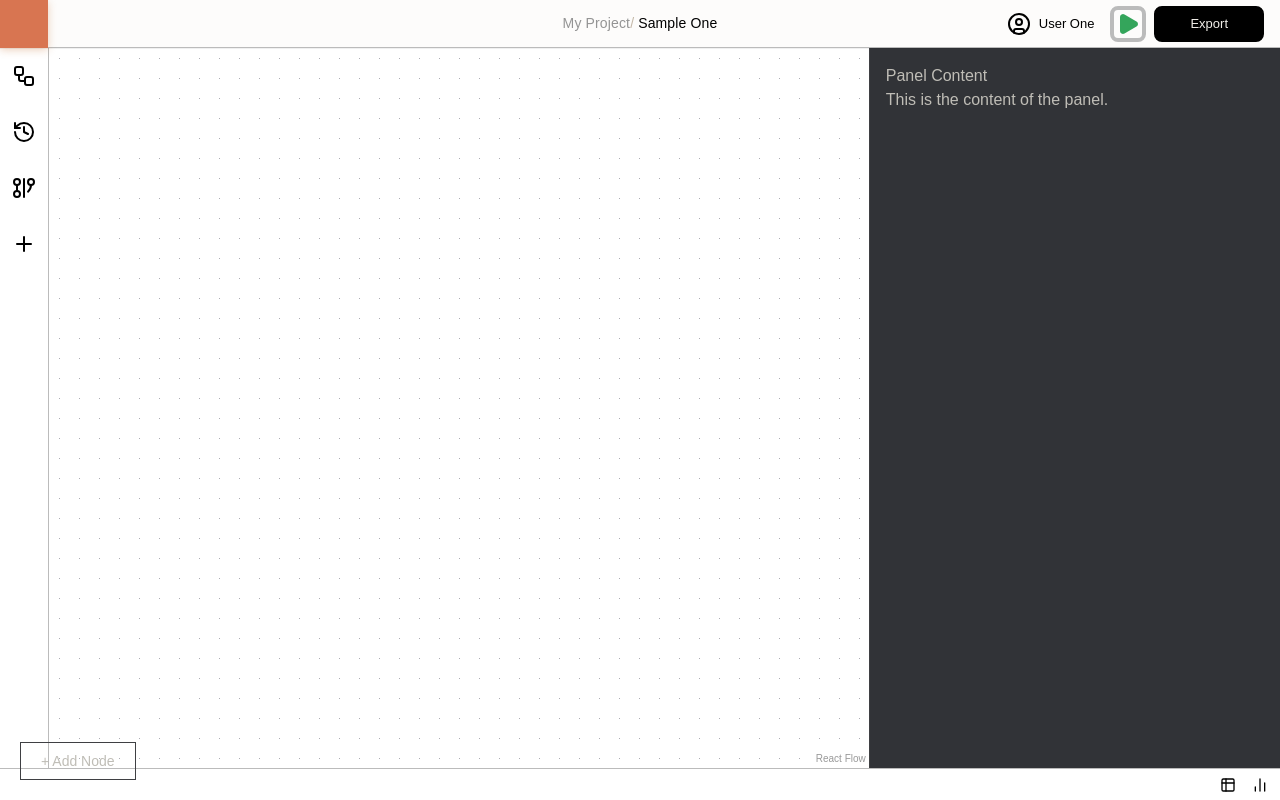
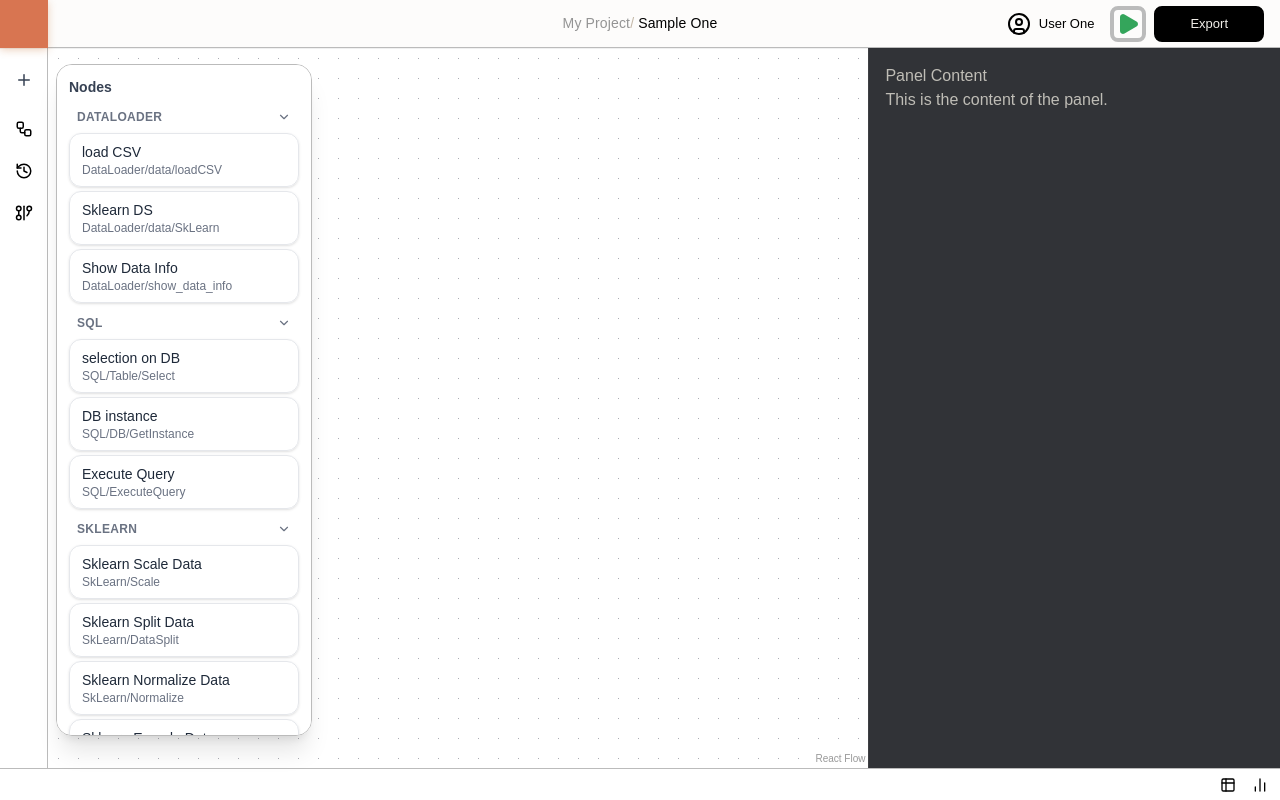
Before and after one commit to AlyMokhtari7/Journey, a React (Vite) app: page / in a window 1280 px wide. Built offline with nearby package versions, Linux system fonts and the light colour scheme.

Commit message:
feat: implement node palette component and refactor header to support run action

```diff
--- a/src/journey/editor/Editor.tsx
+++ b/src/journey/editor/Editor.tsx
@@ -1,17 +1,18 @@
-import { useState, useCallback, useEffect } from "react";
+import { useState, useCallback } from "react";
 import {
   ReactFlow,
   applyNodeChanges,
   applyEdgeChanges,
   Background,
-    Controls,
   addEdge,
+  BackgroundVariant,
   type NodeChange,
   type EdgeChange,
 } from "@xyflow/react";
 import { Table2, GitGraph, Plus, ChartNoAxesColumn, RotateCcwClock, Workflow } from "lucide-react";
 import type { nodeType, edgeType, nodeCategory, DataSetProfile } from "./types";
 import DatasetProfile from "./components/DatasetProfile";
+import NodePalette from "./components/NodePalette";
 import Header from "../../modules/ui/Header";
 
 
@@ -58,7 +59,7 @@ export default function App({
   const [datasetProfilePanelData, setDatasetProfilePanelData] = useState<
     string | DataSetProfile
     >("");
-  const [isNodeMenuOpen, setIsNodeMenuOpen] = useState(false);
+  const [isNodePaletteOpen, setIsNodePaletteOpen] = useState(true);
 
   const onNodesChange = useCallback(
     (changes: NodeChange<nodeType>[]) =>
@@ -89,7 +90,7 @@ export default function App({
       ...nodes,
       {
         id,
-        position: { x: 10, y: 10 },
+        position: { x: 80 + (nodes.length % 4) * 40, y: 80 + Math.floor(nodes.length / 4) * 40 },
         type,
         data,
       },
@@ -207,6 +208,20 @@ export default function App({
       },
     };
 
+  const nodePaletteItems = Object.entries(nodes_registery).map(([key, value]) => ({
+    key,
+    label: value.data.label,
+    category: value.data.category,
+    type: value.type,
+  }));
+
+  function handleAddNode(key: string) {
+    const entry = nodes_registery[key];
+    if (entry) {
+      createNode(entry.data, entry.type);
+    }
+  }
+
   function modifyUI(
     mode: "show" | "hide",
     uiElement: "panel" | "DatasetProfile",
@@ -255,7 +270,7 @@ export default function App({
         colorMode="light"
         fitView
       >
-        <Background variant="dots" />
+        <Background variant={BackgroundVariant.Dots} />
       </ReactFlow>
     </div>
   );
@@ -274,37 +289,11 @@ export default function App({
     </div>
   );
 
-  const nodeSelector = (
-    <span className="relative">
-      <button
-        className="border border-[#3f4043] px-5 py-2 text-sm text-[#bfbdb6] hover:bg-gray-950"
-        onClick={() => setIsNodeMenuOpen((open) => !open)}
-      >
-        + Add Node
-      </button>
-
-      {isNodeMenuOpen && (
-        <div className="absolute left-0 bottom-full z-50 mt-1 mb-5 min-w-40 border border-[#3f4043] p-1 shadow-lg">
-          {Object.entries(nodes_registery).map(([key, value]) => (
-            <button
-              key={key}
-              className="block w-full px-3 py-2 text-left text-sm text-[#bfbdb6] hover:bg-gray-950"
-              onClick={() => {
-                createNode(value.data, value.type);
-                setIsNodeMenuOpen(false);
-              }}
-            >
-              {key}
-            </button>
-          ))}
-        </div>
-      )}
-    </span>
-  );
+  // Node palette is now rendered as a floating panel next to the sidebar.
 
   return (
     <div className="relative flex h-screen w-screen flex-col overflow-hidden">
-      <Header />
+      <Header onRun={() => send_workflow(nodes, edges)} />
 
       <div className="flex min-h-0 flex-1">
         {/* Sidebar */}
@@ -351,22 +340,33 @@ export default function App({
         </button>
       </div>
 
-      {/* Add Node button */}
-      <div className="absolute left-5 bottom-5 z-50">
-        {nodeSelector}
-      </div>
+      {/* Floating node palette */}
+      <NodePalette
+        items={nodePaletteItems}
+        onAdd={handleAddNode}
+        open={isNodePaletteOpen}
+      />
+
     </div>
   );
 
 
     function Sidebar() {
         return (
-          <aside className=" h-full shrink-0 border-r border-[#bbb]">
-                <span className="w-12 flex flex-col gap-8 items-center  mt-4">
-                  <Workflow />
-                  <RotateCcwClock />
-                  <GitGraph />
-                  <Plus />
+          <aside className="h-full w-12 shrink-0 border-r border-[#bbb] bg-white">
+                <span className="flex h-full w-12 flex-col items-center gap-6 pt-4">
+                  <button
+                    type="button"
+                    onClick={() => setIsNodePaletteOpen((open) => !open)}
+                    className="flex h-8 w-8 items-center justify-center rounded-lg text-gray-700 hover:bg-gray-100"
+                    title="Toggle node palette"
+                    aria-label="Toggle node palette"
+                  >
+                    <Plus size={18} />
+                  </button>
+                  <Workflow size={18} />
+                  <RotateCcwClock size={18} />
+                  <GitGraph size={18} />
               </span>
           </aside>
         );
--- /dev/null
+++ b/src/journey/editor/components/NodePalette.tsx
@@ -0,0 +1,73 @@
+import { useState } from "react";
+import { ChevronDown, ChevronRight } from "lucide-react";
+
+export type NodePaletteItem = {
+  key: string;
+  label: string;
+  category: string;
+  type: string;
+};
+
+type NodePaletteProps = {
+  items: Array<NodePaletteItem>;
+  onAdd: (key: string) => void;
+  open: boolean;
+};
+
+export default function NodePalette({ items, onAdd, open }: NodePaletteProps) {
+  const grouped = items.reduce<Record<string, Array<NodePaletteItem>>>(
+    (acc, item) => {
+      const category = item.category.split("/")[0] || "Other";
+      if (!acc[category]) acc[category] = [];
+      acc[category].push(item);
+      return acc;
+    },
+    {},
+  );
+
+  const [expanded, setExpanded] = useState<Record<string, boolean>>(() =>
+    Object.fromEntries(Object.keys(grouped).map((key) => [key, true])),
+  );
+
+  if (!open) return null;
+
+  return (
+    <div className="absolute left-14 top-16 z-40 w-64 max-h-[calc(100vh-8rem)] overflow-auto rounded-2xl border border-[#bbb] bg-white p-3 text-gray-800 shadow-xl">
+      <div className="mb-2 text-sm font-semibold text-gray-700">Nodes</div>
+      {Object.entries(grouped).map(([category, categoryItems]) => (
+        <div key={category} className="mb-2">
+          <button
+            type="button"
+            onClick={() =>
+              setExpanded((prev) => ({ ...prev, [category]: !prev[category] }))
+            }
+            className="flex w-full items-center justify-between rounded-lg px-2 py-1 text-xs font-semibold uppercase tracking-wide text-gray-500 hover:bg-gray-100"
+          >
+            <span>{category}</span>
+            {expanded[category] ? (
+              <ChevronDown size={14} />
+            ) : (
+              <ChevronRight size={14} />
+            )}
+          </button>
+
+          {expanded[category] && (
+            <div className="mt-1 flex flex-col gap-1">
+              {categoryItems.map((item) => (
+                <button
+                  key={item.key}
+                  type="button"
+                  onClick={() => onAdd(item.key)}
+                  className="rounded-xl border border-gray-200 px-3 py-2 text-left text-sm text-gray-800 shadow-sm transition hover:bg-gray-100"
+                >
+                  <div className="font-medium">{item.label}</div>
+                  <div className="text-xs text-gray-500">{item.category}</div>
+                </button>
+              ))}
+            </div>
+          )}
+        </div>
+      ))}
+    </div>
+  );
+}
--- a/src/modules/ui/Header.tsx
+++ b/src/modules/ui/Header.tsx
@@ -1,6 +1,10 @@
 import { Play, CircleUser } from "lucide-react";
 
-export default function Header() {
+type HeaderProps = {
+  onRun?: () => void;
+};
+
+export default function Header({ onRun }: HeaderProps) {
     return (
         <header className="relative flex h-12 w-full items-center bg-[#fdfcfb] border-b border-[#bbb] shadow-[0_1px_0_0_rgba(0,0,0,0.06)]">
             {/* Left: orange square */}
@@ -22,6 +26,7 @@ export default function Header() {
               <span className="text-[13px] mr-2 flex flex-row items-center justify-center"><CircleUser className="mr-2"/><span>User One</span></span>
                 <button
                     aria-label="Play"
+                    onClick={onRun}
                     className="flex h-9 w-9 items-center justify-center rounded-lg  text-white border-[#bbb] border-4"
                 >
                   <Play color="rgb(52, 165, 91)" fill="rgb(52, 165, 91)"/>
```
